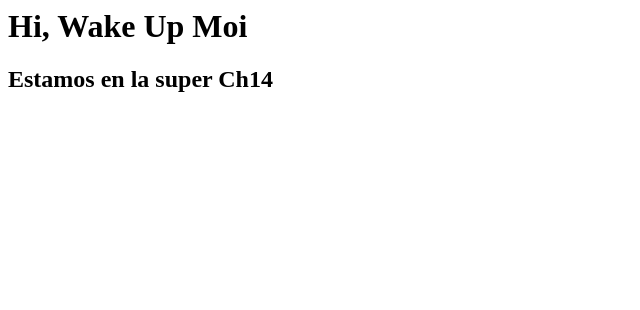
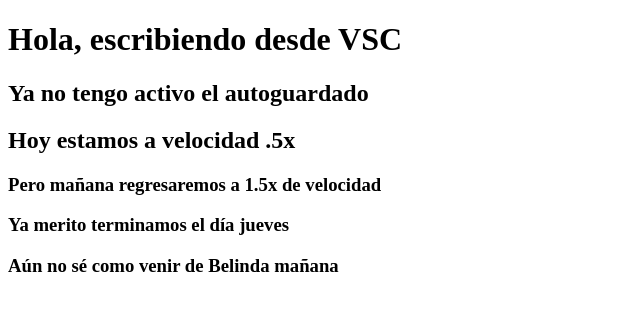
Before and after one commit to pablolzga/practica, a plain HTML site: page html/index.html in a window 1280 px wide. Shown: the whole page, without its empty margins (0-640 px from the left). Drawn offline with Linux system fonts and the light colour scheme.

Commit message:
Publicar

```diff
--- a/html/index.html
+++ b/html/index.html
@@ -1,7 +1,17 @@
-<html>
- <body>
-  <h1>Hi, Wake Up Moi</h1>
-  <h2>Estamos en la super Ch14</h2>
- <body>
-
+<!DOCTYPE html>
+<html lang="en">
+<head>
+    <meta charset="UTF-8">
+    <meta http-equiv="X-UA-Compatible" content="IE=edge">
+    <meta name="viewport" content="width=device-width, initial-scale=1.0">
+    <title>Document</title>
+</head>
+<body>
+    <h1>Hola, escribiendo desde VSC</h1>
+    <h2>Ya no tengo activo el autoguardado</h2>
+    <h2>Hoy estamos a velocidad .5x</h2>
+    <h3>Pero mañana regresaremos a 1.5x de velocidad</h3>
+    <h3>Ya merito terminamos el día jueves</h3>
+    <h3>Aún no sé como venir de Belinda mañana</h3>
+</body>
 </html>
```
